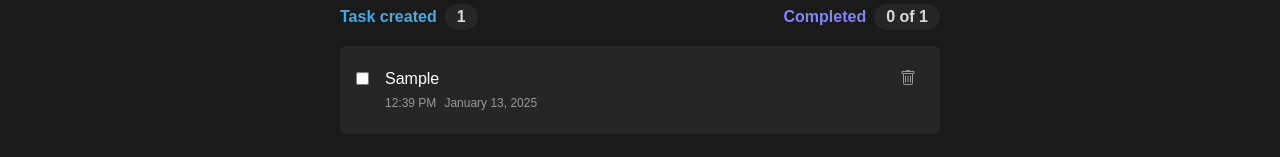
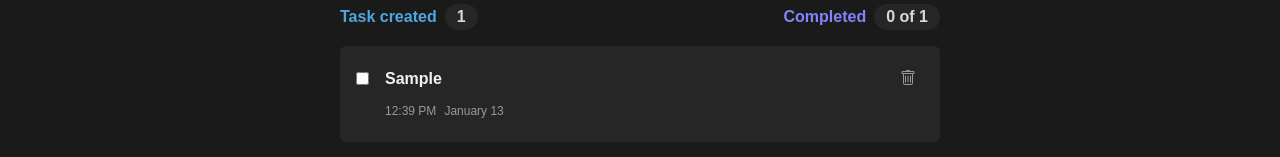
Before and after one commit to DDale21/todo-list-app, a React (Vite) app: page / in a window 1280 px wide. Both pictures are taken after typing "Sample" into the empty fields and a click on the button "Add". Shown: the part 277-434 px from the top of the page. Built offline with nearby package versions, Linux system fonts and the light colour scheme.

Commit message:
Todo: Removed year from Todo created date. Adjusted css for Todo title.

```diff
--- a/src/components/Todo.css
+++ b/src/components/Todo.css
@@ -9,7 +9,8 @@
 }
 
 .todo-text {
-  color: white;
+  color: #F2F2F2;
+  font-weight: bold;
 }
 
 .todo-time, .todo-date {
@@ -21,7 +22,7 @@
   display: flex;
   flex-direction: column;
   flex: 1;
-  gap: 8px;
+  gap: 16px;
 }
 
 .todo-date-container {
@@ -37,7 +38,7 @@
   border: none;
   border-radius: 6px;
   padding: 8px;
-  margin-bottom: 24px;
+  margin-bottom: 32px;
   cursor: pointer;
   transition: background-color 0.5s ease;
 }
@@ -47,6 +48,6 @@
 }
 
 .todo-completed-checkbox {
-  margin-bottom: 24px;
+  margin-bottom: 32px;
   cursor: pointer;
 }
--- a/src/components/TodoInput.jsx
+++ b/src/components/TodoInput.jsx
@@ -18,7 +18,7 @@ const TodoInput = ({ todos, setTodos }) => {
       id: crypto.randomUUID(),
       isCompleted: false,
       text: inputValue,
-      date: dayjs().format('MMMM D, YYYY'),
+      date: dayjs().format('MMMM D'),
       time: dayjs().format('h:mm A')
     }]);
     setInputValue('');
```
